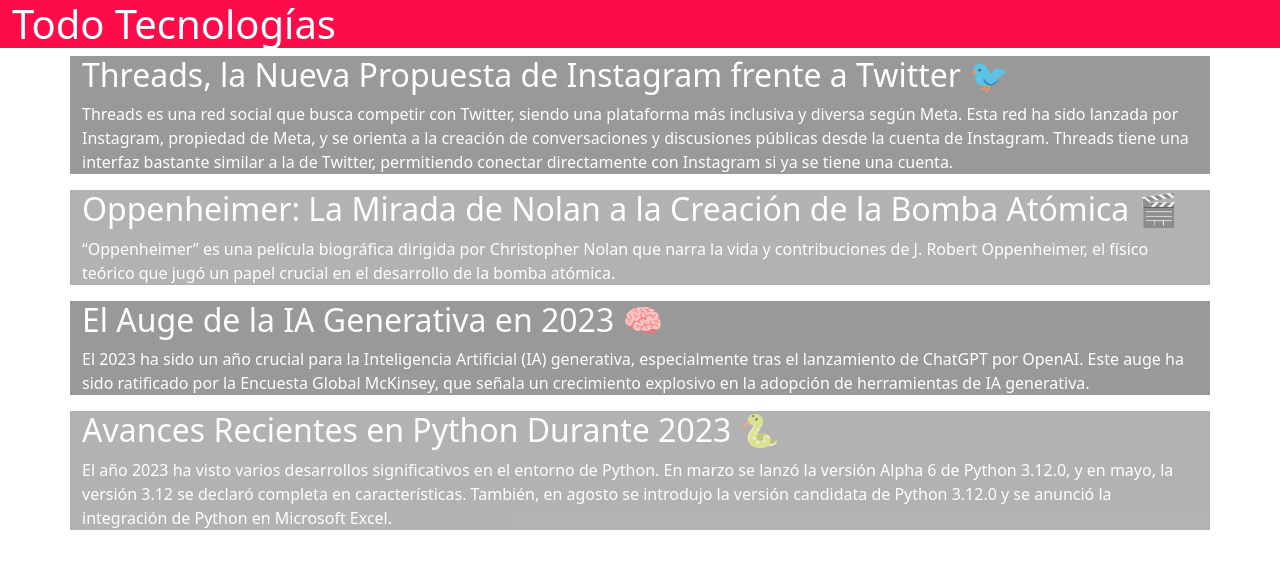
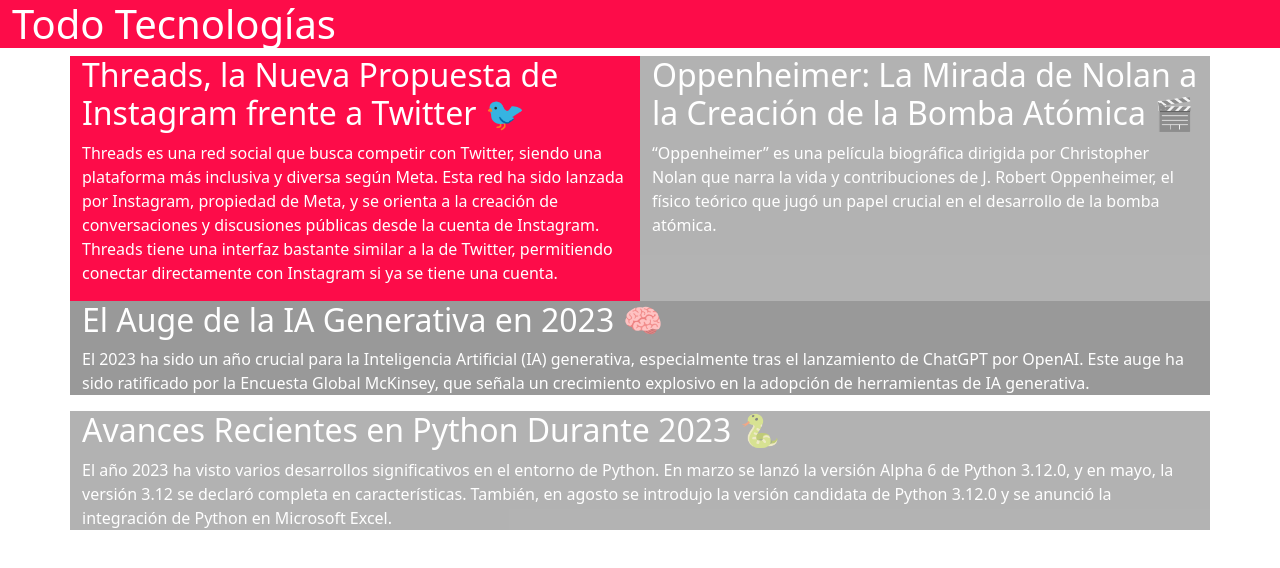
Before and after one commit to Seikened/cursoBootStrap, a plain HTML site: page todoTecnologia/index.html in a window 1280 px wide. Drawn offline with Linux system fonts and the light colour scheme.

Commit message:
Work in progress 🚧...

```diff
--- a/todoTecnologia/index.html
+++ b/todoTecnologia/index.html
@@ -8,22 +8,30 @@
 
 </head>
 <body>
+
     <div class="container-fluid mastermind">
         <h1>Todo Tecnologías</h1>
     </div>
+
     <main class="">
-        <article class=" container-sm mastermindgray80">
+        <!-- Noticias principales -->
+        <article class="container">
+            <div class="row">
+                <div class="col mastermind ">
                     <h2>Threads, la Nueva Propuesta de Instagram frente a Twitter 🐦</h2>
                     <p>
                         Threads es una red social que busca competir con Twitter, siendo una plataforma más inclusiva y diversa según Meta. Esta red ha sido lanzada por Instagram, propiedad de Meta, y se orienta a la creación de conversaciones y discusiones públicas desde la cuenta de Instagram. Threads tiene una interfaz bastante similar a la de Twitter, permitiendo conectar directamente con Instagram si ya se tiene una cuenta.
                     </p>
-        </article>
-        <article class="container-md mastermindgray60">
+                </div>
+                <div class="col mastermindgray60">
                     <h2>Oppenheimer: La Mirada de Nolan a la Creación de la Bomba Atómica 🎬</h2>
                     <p>
                         “Oppenheimer” es una película biográfica dirigida por Christopher Nolan que narra la vida y contribuciones de J. Robert Oppenheimer, el físico teórico que jugó un papel crucial en el desarrollo de la bomba atómica.
                     </p>
+                </div>
+            </div>
         </article>
+
         <article class="container-lg mastermindgray80">
             <h2>El Auge de la IA Generativa en 2023 🧠</h2>
             <p>
```
Also changed, not shown: 2 other files. Lines whose indentation alone changed are shown as unchanged.
